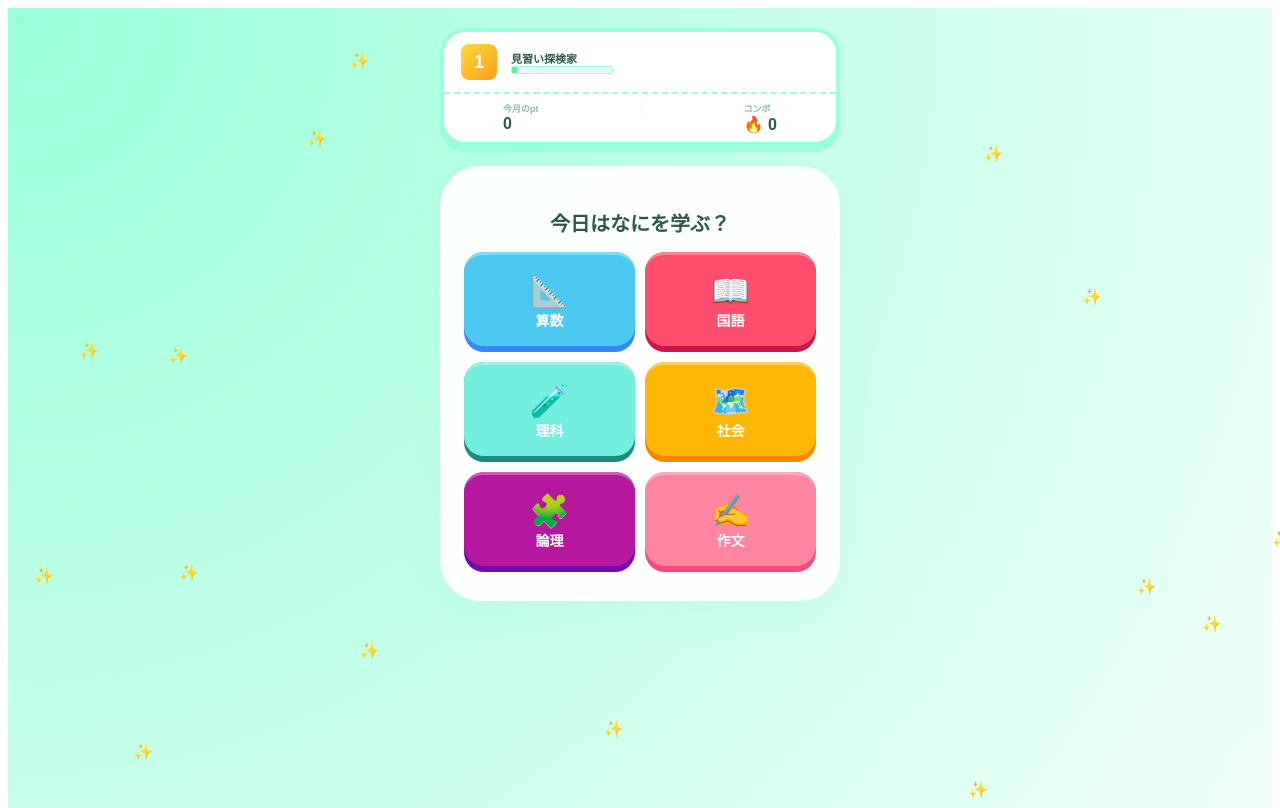
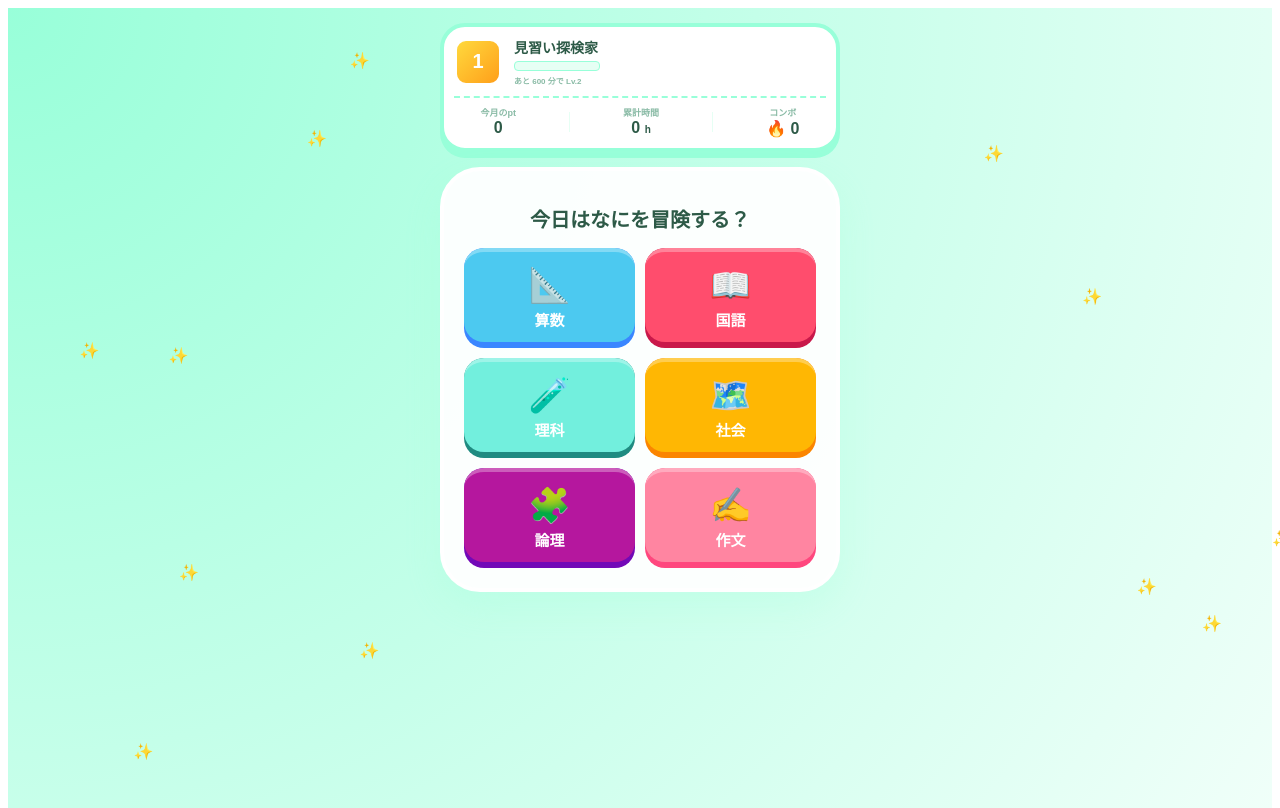
Before and after one commit to bqyujiyamada-code/study-quest, a Next.js app: page / in a window 1280 px wide. Built offline with nearby package versions, Linux system fonts and the light colour scheme; no server answers.

Commit message:
fix:design

```diff
--- a/src/app/page.tsx
+++ b/src/app/page.tsx
@@ -14,6 +14,20 @@ const SUBJECTS = [
   { name: "作文", icon: "✍️", color: "#FF85A1", shadow: "#FF477E" },
 ];
 
+// 称号と必要時間のマスターデータ (単位: 時間)
+const RANK_MASTER = [
+  { lv: 1,  h: 0,   name: "見習い探検家", desc: "まずは記録をつける習慣から！" },
+  { lv: 2,  h: 10,  name: "基礎固めの門下生", desc: "基礎が少しずつ固まってきた証" },
+  { lv: 3,  h: 30,  name: "論理の初段", desc: "思考のエンジンがかかり始める" },
+  { lv: 4,  h: 60,  name: "適性検査の挑戦者", desc: "複雑な問題にも立ち向かう勇者" },
+  { lv: 5,  h: 100, name: "集中力の達人", desc: "【半分経過】勉強が日常になった証" },
+  { lv: 6,  h: 150, name: "開成チャレンジャー", desc: "難問を解くのが楽しくなる時期" },
+  { lv: 7,  h: 210, name: "思考の魔術師", desc: "独自の解法が見え始める" },
+  { lv: 8,  h: 280, name: "記述の鉄人", desc: "どんな長い作文も怖くない" },
+  { lv: 9,  h: 360, name: "論理の賢者", desc: "全てを俯瞰して解ける域" },
+  { lv: 10, h: 450, name: "絶対合格の守護神", desc: "合格への扉が開かれる！" },
+];
+
 export default function Home() {
   const [mode, setMode] = useState<Mode>("SELECT");
   const [subject, setSubject] = useState("");
@@ -22,13 +36,35 @@ export default function Home() {
   const [memo, setMemo] = useState("");
   const [isSaving, setIsSaving] = useState(false);
 
-  const [userStats, setUserStats] = useState({
-    level: 1,
-    totalPoints: 0,
-    combo: 0,
-    rankName: "見習い探検家"
-  });
+  // 累計時間を分単位で保持（本来はDBから取得）
+  const [totalMinutes, setTotalMinutes] = useState(0);
+  const [combo, setCombo] = useState(0);
+  const [totalPoints, setTotalPoints] = useState(0);
 
+  // 累計分から現在のLv、称号、次のLvへの進捗率を計算
+  const getLevelInfo = (totalMin: number) => {
+    const totalHours = totalMin / 60;
+
+    // 現在のレベルを特定（必要時間を超えている一番高いLvを探す）
+    const currentRankIdx = RANK_MASTER.slice().reverse().findIndex(r => totalHours >= r.h);
+    const currentRank = RANK_MASTER[RANK_MASTER.length - 1 - (currentRankIdx === -1 ? 0 : currentRankIdx)];
+
+    const nextRank = RANK_MASTER.find(r => r.lv === currentRank.lv + 1);
+
+    let progress = 100;
+    let remainingText = "MAX LEVEL";
+
+    if (nextRank) {
+      const currentLvMin = currentRank.h * 60;
+      const nextLvMin = nextRank.h * 60;
+      progress = ((totalMin - currentLvMin) / (nextLvMin - currentLvMin)) * 100;
+      remainingText = `あと ${nextLvMin - totalMin} 分で Lv.${nextRank.lv}`;
+    }
+
+    return { ...currentRank, progress, remainingText };
+  };
+
+  const levelInfo = getLevelInfo(totalMinutes);
   const [result, setResult] = useState<{points: number, combo: number} | null>(null);
 
   useEffect(() => {
@@ -52,7 +88,6 @@ export default function Home() {
     return () => clearInterval(interval);
   }, [mode, startTime]);
 
-  // 時間の直接入力ハンドラ
   const handleTimeChange = (val: string) => {
     let num = parseInt(val) || 0;
     if (num < 0) num = 0;
@@ -73,11 +108,12 @@ export default function Home() {
     });
     if (res.success) {
       setResult({ points: res.points!, combo: res.combo! });
-      setUserStats(prev => ({
-        ...prev,
-        totalPoints: prev.totalPoints + (res.points || 0),
-        combo: res.combo || prev.combo
-      }));
+
+      // ステータス更新
+      setTotalMinutes(prev => prev + elapsed);
+      setTotalPoints(prev => prev + (res.points || 0));
+      setCombo(res.combo || 0);
+
       setMode("RESULT");
     }
     setIsSaving(false);
@@ -86,7 +122,7 @@ export default function Home() {
   return (
     <main className="main-container">
       <div className="sparkles">
-        {[...Array(15)].map((_, i) => (
+        {[...Array(12)].map((_, i) => (
           <div key={i} className="sparkle" style={{ left: `${Math.random() * 100}%`, top: `${Math.random() * 100}%`, animationDelay: `${Math.random() * 5}s` } as any}>✨</div>
         ))}
       </div>
@@ -94,23 +130,28 @@ export default function Home() {
       <div className="content-wrapper">
         <div className="status-card">
           <div className="status-top">
-            <div className="level-badge">{userStats.level}</div>
+            <div className="level-badge">{levelInfo.lv}</div>
             <div className="rank-info">
-              <div className="rank-name">{userStats.rankName}</div>
-              <div className="exp-bar-bg"><div className="exp-bar-fill" style={{ width: '5%' }}></div></div>
+              <div className="rank-name">{levelInfo.name}</div>
+              <div className="exp-bar-bg">
+                <div className="exp-bar-fill" style={{ width: `${levelInfo.progress}%` }}></div>
+              </div>
+              <div className="exp-text">{levelInfo.remainingText}</div>
             </div>
           </div>
           <div className="status-bottom">
-            <div className="stat-item"><span className="stat-label">今月のpt</span><span className="stat-value">{userStats.totalPoints}</span></div>
+            <div className="stat-item"><span className="stat-label">今月のpt</span><span className="stat-value">{totalPoints}</span></div>
             <div className="stat-divider"></div>
-            <div className="stat-item"><span className="stat-label">コンボ</span><span className="stat-value">🔥 {userStats.combo}</span></div>
+            <div className="stat-item"><span className="stat-label">累計時間</span><span className="stat-value">{Math.floor(totalMinutes / 60)} <small>h</small></span></div>
+            <div className="stat-divider"></div>
+            <div className="stat-item"><span className="stat-label">コンボ</span><span className="stat-value">🔥 {combo}</span></div>
           </div>
         </div>
 
         <div className="game-card">
           {mode === "SELECT" && (
             <div className="fade-in">
-              <h1 className="title">今日はなにを学ぶ？</h1>
+              <h1 className="title">今日はなにを冒険する？</h1>
               <div className="subject-grid">
                 {SUBJECTS.map((s) => (
                   <button key={s.name} className="puni-button" style={{ '--btn-color': s.color, '--btn-shadow': s.shadow } as any}
@@ -124,11 +165,11 @@ export default function Home() {
 
           {mode === "TIMER" && (
             <div className="timer-screen fade-in text-center">
-              <div className="status-badge">冒険の記録ちゅう...</div>
+              <div className="status-badge">クエスト進行中...</div>
               <h2 className="current-subject">{subject}</h2>
               <div className="timer-circle"><span className="time-val">{elapsed}</span><span className="time-unit">分</span></div>
               <div className="button-group-v">
-                <button className="puni-button-rect finish" onClick={() => setMode("CONFIRM")}>クエスト完了！ 🏁</button>
+                <button className="puni-button-rect finish" onClick={() => setMode("CONFIRM")}>冒険を切り上げる 🏁</button>
                 <button className="back-link" onClick={() => { if(confirm("やりなおす？")) setMode("SELECT"); }}>← 科目を選びなおす</button>
               </div>
             </div>
@@ -136,40 +177,21 @@ export default function Home() {
 
           {mode === "CONFIRM" && (
             <div className="confirm-screen fade-in">
-              <h2 className="title">時間のかくにん 📝</h2>
-
+              <h2 className="title">冒険の記録 📝</h2>
               <div className="puni-editor-card">
-                <p className="editor-label">時間をえらんでね</p>
                 <div className="time-input-row">
                   <button className="step-btn" onClick={() => handleTimeChange((elapsed - 5).toString())}>−</button>
                   <div className="input-box">
-                    <input
-                      type="number"
-                      value={elapsed}
-                      onChange={(e) => handleTimeChange(e.target.value)}
-                      className="time-text-input"
-                    />
+                    <input type="number" value={elapsed} onChange={(e) => handleTimeChange(e.target.value)} className="time-text-input" />
                     <span className="unit-label">分</span>
                   </div>
                   <button className="step-btn" onClick={() => handleTimeChange((elapsed + 5).toString())}>+</button>
                 </div>
-
-                {/* スライダーでバーーッと調整できる */}
-                <input
-                  type="range"
-                  min="0" max="180"
-                  value={elapsed}
-                  onChange={(e) => setElapsed(parseInt(e.target.value))}
-                  className="puni-slider"
-                />
+                <input type="range" min="0" max="180" value={elapsed} onChange={(e) => setElapsed(parseInt(e.target.value))} className="puni-slider" />
               </div>
-
-              <textarea value={memo} onChange={(e) => setMemo(e.target.value)} placeholder="メモ（勉強の内容など）" className="memo-area" />
-
+              <textarea value={memo} onChange={(e) => setMemo(e.target.value)} placeholder="今日の発見や頑張ったこと" className="memo-area" />
               <div className="button-group-v">
-                <button className="puni-button-rect save" onClick={handleSave} disabled={isSaving}>
-                  {isSaving ? "セーブ中..." : "セーブして完了！ ✨"}
-                </button>
+                <button className="puni-button-rect save" onClick={handleSave} disabled={isSaving}>冒険をセーブする！ ✨</button>
                 <button className="back-link" onClick={() => setMode("TIMER")}>← タイマーにもどる</button>
               </div>
             </div>
@@ -178,62 +200,66 @@ export default function Home() {
           {mode === "RESULT" && result && (
             <div className="result-screen fade-in text-center">
               <div className="crown">👑</div>
-              <h2 className="clear-text">QUEST CLEAR!</h2>
+              <h2 className="clear-text">LEVEL UP...!?</h2>
+              <p className="desc-text">{levelInfo.desc}</p>
               <div className="reward-box">
-                <span className="reward-label">もらったポイント</span>
+                <span className="reward-label">獲得ポイント</span>
                 <span className="reward-val">+{result.points}</span>
               </div>
-              <button className="puni-button-rect next" onClick={() => { setMemo(""); setMode("SELECT"); }}>次のぼうけんへ 🚀</button>
+              <button className="puni-button-rect next" onClick={() => { setMemo(""); setMode("SELECT"); }}>次の冒険へ 🚀</button>
             </div>
           )}
         </div>
       </div>
 
       <style jsx>{`
-        .main-container { min-height: 100vh; background: radial-gradient(circle at top left, #98FFD9 0%, #F0FFF9 100%); padding: 20px 15px; font-family: 'Hiragino Maru Gothic ProN', 'Meiryo', sans-serif; box-sizing: border-box; }
+        .main-container { min-height: 100vh; background: radial-gradient(circle at top left, #98FFD9 0%, #F0FFF9 100%); padding: 15px; font-family: 'Hiragino Maru Gothic ProN', 'Meiryo', sans-serif; box-sizing: border-box; }
         .content-wrapper { max-width: 400px; margin: 0 auto; }
-        .status-card { background: white; border-radius: 25px; border: 4px solid #98FFD9; margin-bottom: 20px; box-shadow: 0 6px 0 #98FFD9; }
-        .status-top { padding: 10px 15px; display: flex; align-items: center; gap: 12px; border-bottom: 2px dashed #98FFD9; }
-        .level-badge { width: 36px; height: 36px; background: linear-gradient(135deg, #FFD93D, #FF9F1A); border-radius: 10px; border: 2px solid white; display: flex; align-items: center; justify-content: center; font-size: 18px; font-weight: 900; color: white; }
-        .rank-name { font-size: 11px; font-weight: 900; color: #2D5A47; }
-        .exp-bar-bg { width: 100px; height: 6px; background: #E6FFF4; border-radius: 3px; border: 1px solid #98FFD9; }
-        .exp-bar-fill { height: 100%; background: #66ED9A; }
-        .status-bottom { display: flex; padding: 8px; justify-content: space-around; }
+        .status-card { background: white; border-radius: 25px; border: 4px solid #98FFD9; margin-bottom: 15px; box-shadow: 0 6px 0 #98FFD9; padding: 10px; }
+        .status-top { display: flex; align-items: center; gap: 12px; border-bottom: 2px dashed #98FFD9; padding-bottom: 10px; margin-bottom: 8px; }
+        .level-badge { width: 42px; height: 42px; background: linear-gradient(135deg, #FFD93D, #FF9F1A); border-radius: 12px; border: 3px solid white; display: flex; align-items: center; justify-content: center; font-size: 20px; font-weight: 900; color: white; flex-shrink: 0; }
+        .rank-name { font-size: 14px; font-weight: 900; color: #2D5A47; }
+        .exp-bar-bg { width: 100%; height: 8px; background: #E6FFF4; border-radius: 4px; border: 1px solid #98FFD9; margin: 4px 0; overflow: hidden; }
+        .exp-bar-fill { height: 100%; background: linear-gradient(to right, #66ED9A, #00C951); transition: width 0.6s cubic-bezier(0.34, 1.56, 0.64, 1); }
+        .exp-text { font-size: 8px; color: #8ABBA6; font-weight: 900; }
+        .status-bottom { display: flex; justify-content: space-around; }
+        .stat-item { text-align: center; }
         .stat-label { font-size: 9px; color: #8ABBA6; font-weight: 900; display: block; }
         .stat-value { font-size: 16px; font-weight: 900; color: #2D5A47; }
-        .stat-divider { width: 1px; height: 15px; background: #E6FFF4; }
+        .stat-value small { font-size: 10px; }
+        .stat-divider { width: 1px; height: 20px; background: #E6FFF4; align-self: center; }
 
-        .game-card { background: rgba(255, 255, 255, 0.95); border-radius: 40px; border: 4px solid white; padding: 25px 20px; box-shadow: 0 15px 35px rgba(152, 255, 217, 0.2); box-sizing: border-box; }
+        .game-card { background: rgba(255, 255, 255, 0.95); border-radius: 40px; border: 4px solid white; padding: 20px; box-shadow: 0 15px 35px rgba(152, 255, 217, 0.2); box-sizing: border-box; }
         .title { font-size: 20px; font-weight: 900; text-align: center; color: #2D5A47; margin-bottom: 15px; }
         .subject-grid { display: grid; grid-template-columns: 1fr 1fr; gap: 10px; }
         .puni-button { height: 100px; border: none; background: var(--btn-shadow); border-radius: 20px; cursor: pointer; position: relative; width: 100%; }
-        .puni-face { position: absolute; inset: 0 0 6px 0; background: var(--btn-color); border-radius: 20px; display: flex; flex-direction: column; align-items: center; justify-content: center; border-top: 3px solid rgba(255,255,255,0.3); }
+        .puni-face { position: absolute; inset: 0 0 6px 0; background: var(--btn-color); border-radius: 20px; display: flex; flex-direction: column; align-items: center; justify-content: center; border-top: 4px solid rgba(255,255,255,0.3); }
         .puni-button:active .puni-face { transform: translateY(4px); }
-        .puni-button .icon { font-size: 32px; }
-        .puni-button .name { color: white; font-weight: 900; font-size: 14px; }
+        .puni-button .icon { font-size: 34px; }
+        .puni-button .name { color: white; font-weight: 900; font-size: 15px; margin-top: 4px; }
 
-        .puni-editor-card { background: #F0FFF9; border: 3px solid #98FFD9; border-radius: 25px; padding: 15px; margin-bottom: 15px; }
-        .editor-label { font-size: 12px; font-weight: 900; color: #8ABBA6; text-align: center; margin-bottom: 10px; }
-        .time-input-row { display: flex; align-items: center; justify-content: center; gap: 15px; margin-bottom: 15px; }
-        .step-btn { width: 40px; height: 40px; background: white; border: 3px solid #98FFD9; border-radius: 50%; font-size: 20px; font-weight: 900; box-shadow: 0 3px 0 #98FFD9; }
-        .input-box { display: flex; align-items: baseline; background: white; padding: 5px 15px; border-radius: 15px; border: 3px solid #98FFD9; }
-        .time-text-input { width: 60px; border: none; font-size: 32px; font-weight: 900; text-align: center; color: #2D5A47; background: none; outline: none; }
+        .puni-editor-card { background: #F0FFF9; border: 3px solid #98FFD9; border-radius: 20px; padding: 15px; margin-bottom: 12px; }
+        .time-input-row { display: flex; align-items: center; justify-content: center; gap: 12px; margin-bottom: 15px; }
+        .step-btn { width: 40px; height: 40px; background: white; border: 3px solid #98FFD9; border-radius: 50%; font-size: 22px; font-weight: 900; color: #2D5A47; box-shadow: 0 3px 0 #98FFD9; }
+        .input-box { display: flex; align-items: baseline; background: white; padding: 5px 15px; border-radius: 15px; border: 2px solid #98FFD9; }
+        .time-text-input { width: 60px; border: none; font-size: 36px; font-weight: 900; text-align: center; color: #2D5A47; outline: none; }
         .unit-label { font-size: 14px; font-weight: 900; color: #2D5A47; }
+        .puni-slider { -webkit-appearance: none; width: 100%; height: 10px; background: #E6FFF4; border-radius: 5px; outline: none; border: 1px solid #98FFD9; }
+        .puni-slider::-webkit-slider-thumb { -webkit-appearance: none; width: 28px; height: 28px; background: #00C951; border: 4px solid white; border-radius: 50%; cursor: pointer; }
 
-        .puni-slider { -webkit-appearance: none; width: 100%; height: 10px; background: #E6FFF4; border-radius: 5px; outline: none; border: 2px solid #98FFD9; }
-        .puni-slider::-webkit-slider-thumb { -webkit-appearance: none; width: 25px; height: 25px; background: #00C951; border: 3px solid white; border-radius: 50%; cursor: pointer; box-shadow: 0 2px 5px rgba(0,0,0,0.2); }
-
-        .memo-area { width: 100%; box-sizing: border-box; padding: 12px; border-radius: 15px; border: 3px solid #98FFD9; height: 80px; margin-bottom: 10px; background: white; font-family: inherit; resize: none; }
+        .memo-area { width: 100%; box-sizing: border-box; padding: 12px; border-radius: 15px; border: 3px solid #98FFD9; height: 80px; margin-bottom: 12px; background: white; font-family: inherit; resize: none; font-size: 15px; }
         .puni-button-rect { width: 100%; height: 60px; border: none; border-radius: 30px; font-size: 18px; font-weight: 900; color: white; cursor: pointer; }
         .save { background: #00C951; box-shadow: 0 6px 0 #00A644; }
         .finish { background: #4CC9F0; box-shadow: 0 6px 0 #3A86FF; }
         .next { background: #FFD93D; color: #B38F00; box-shadow: 0 6px 0 #E6B800; }
-        .back-link { background: none; border: none; color: #8ABBA6; font-size: 13px; cursor: pointer; margin-top: 5px; text-decoration: underline; }
+        .back-link { background: none; border: none; color: #8ABBA6; font-size: 13px; cursor: pointer; margin-top: 8px; text-decoration: underline; font-weight: 900; width: 100%; }
 
-        .timer-circle { width: 150px; height: 150px; background: white; margin: 15px auto; border-radius: 50%; border: 6px solid #98FFD9; display: flex; align-items: center; justify-content: center; flex-direction: column; }
-        .time-val { font-size: 45px; font-weight: 900; color: #2D5A47; }
-        .reward-box { background: #FFF9CC; padding: 20px; border-radius: 25px; border: 3px solid #FFD93D; margin-bottom: 15px; }
-        .reward-val { display: block; font-size: 45px; font-weight: 900; color: #B38F00; }
+        .timer-circle { width: 150px; height: 150px; background: white; margin: 15px auto; border-radius: 50%; border: 8px solid #98FFD9; display: flex; align-items: center; justify-content: center; flex-direction: column; }
+        .time-val { font-size: 50px; font-weight: 900; color: #2D5A47; }
+        .reward-box { background: #FFF9CC; padding: 20px; border-radius: 30px; border: 3px solid #FFD93D; margin-bottom: 15px; }
+        .reward-val { display: block; font-size: 50px; font-weight: 900; color: #B38F00; }
+        .desc-text { font-size: 12px; font-weight: 900; color: #8ABBA6; margin-bottom: 10px; }
+
         .fade-in { animation: fadeIn 0.4s ease-out; }
         @keyframes fadeIn { from { opacity: 0; transform: translateY(10px); } to { opacity: 1; transform: translateY(0); } }
         .sparkles { position: absolute; inset: 0; pointer-events: none; }
```
